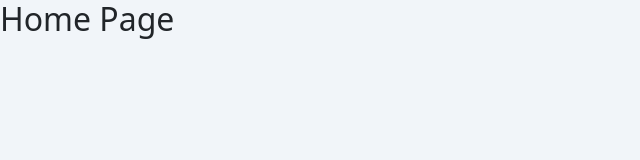
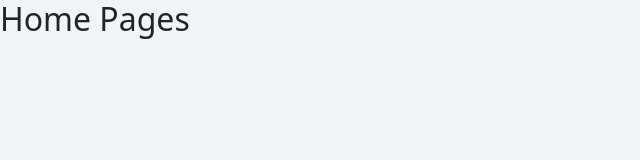
Before and after one commit to Shreyas1015/Shreyas-Gurav-Be10X-Assignment, a Next.js app: page / in a window 1280 px wide. Shown: the top 160 px of the page, without its empty margins (0-640 px from the left). Built offline with nearby package versions, Linux system fonts and the light colour scheme.

Commit message:
ready to deploy

```diff
--- a/app/page.tsx
+++ b/app/page.tsx
@@ -3,7 +3,7 @@ import React from "react";
 const Home = () => {
   return (
     <>
-      <h2>Home Page</h2>
+      <h2>Home Pages</h2>
     </>
   );
 };
```
